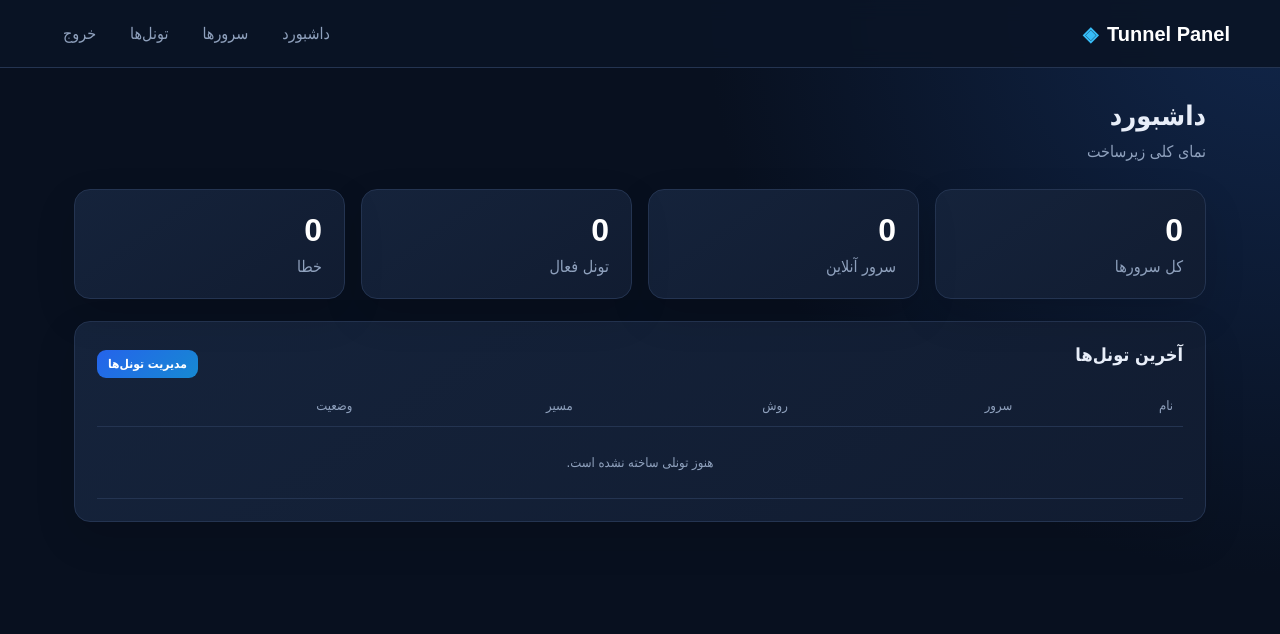
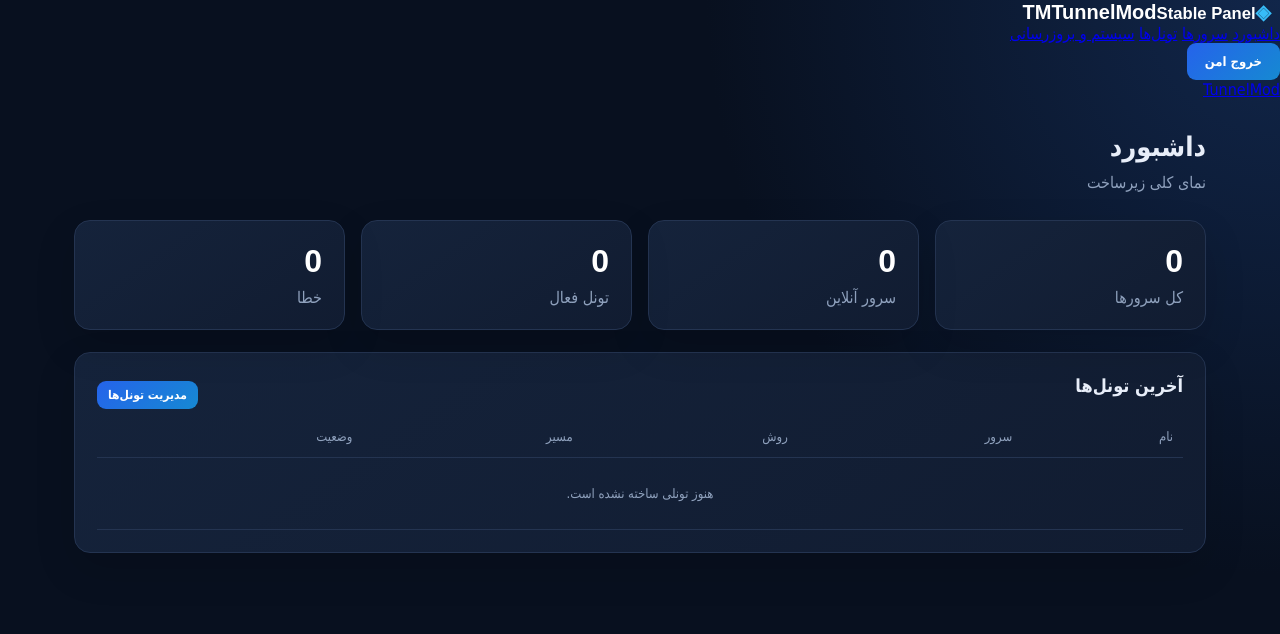
Before and after one commit to hazhan4268/tunnelmod, a Flask app: page / in a window 1280 px wide. Shown: the top 634 px of the page. Run offline with Flask 3, Linux system fonts and the light colour scheme; the visitor is signed in with stand-in values (Sample User, id 1); data that the repository does not hold is empty; parts of the project's set-up code (start-up, migrations or seed data) failed here and were passed over.

Commit message:
Modernize base layout

```diff
--- a/tunnel_panel/templates/base.html
+++ b/tunnel_panel/templates/base.html
@@ -3,29 +3,33 @@
 <head>
   <meta charset="utf-8">
   <meta name="viewport" content="width=device-width,initial-scale=1">
-  <title>{% block title %}پنل تونل{% endblock %}</title>
+  <title>{% block title %}TunnelMod{% endblock %}</title>
   <link rel="stylesheet" href="{{ url_for('static', filename='app.css') }}">
 </head>
 <body>
-  <header class="topbar">
-    <a class="brand" href="{{ url_for('dashboard') }}">Tunnel Panel</a>
+  <aside class="sidebar">
+    <a class="brand" href="{{ url_for('dashboard') }}"><span>TM</span><strong>TunnelMod</strong><small>Stable Panel</small></a>
     {% if session.get('authenticated') %}
-    <nav>
+    <nav class="side-nav">
       <a href="{{ url_for('dashboard') }}">داشبورد</a>
       <a href="{{ url_for('servers') }}">سرورها</a>
       <a href="{{ url_for('tunnels') }}">تونل‌ها</a>
-      <form method="post" action="{{ url_for('logout') }}">
-        <input type="hidden" name="csrf_token" value="{{ csrf_token() }}">
-        <button class="link" type="submit">خروج</button>
-      </form>
+      <a href="{{ url_for('system') }}">سیستم و بروزرسانی</a>
     </nav>
+    <form class="logout" method="post" action="{{ url_for('logout') }}">
+      <input type="hidden" name="csrf_token" value="{{ csrf_token() }}">
+      <button class="ghost" type="submit">خروج امن</button>
+    </form>
     {% endif %}
-  </header>
-  <main class="container">
-    {% for category, message in get_flashed_messages(with_categories=true) %}
-      <div class="alert {{ category }}">{{ message }}</div>
-    {% endfor %}
-    {% block content %}{% endblock %}
+  </aside>
+  <main class="main">
+    <header class="mobile-top"><a class="mini-brand" href="{{ url_for('dashboard') }}">TunnelMod</a></header>
+    <section class="container">
+      {% for category, message in get_flashed_messages(with_categories=true) %}
+        <div class="alert {{ category }}">{{ message }}</div>
+      {% endfor %}
+      {% block content %}{% endblock %}
+    </section>
   </main>
 </body>
 </html>
```
